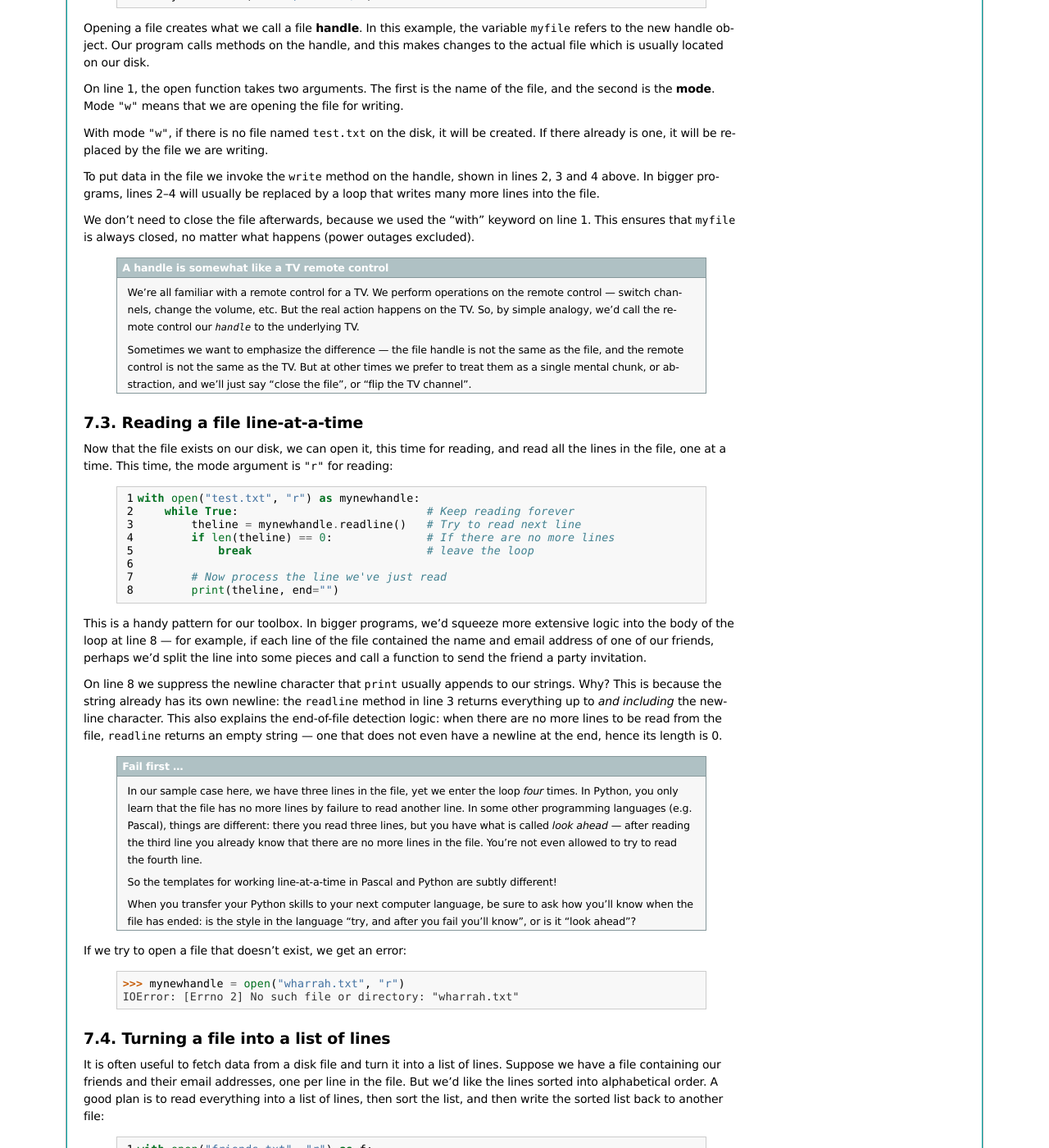
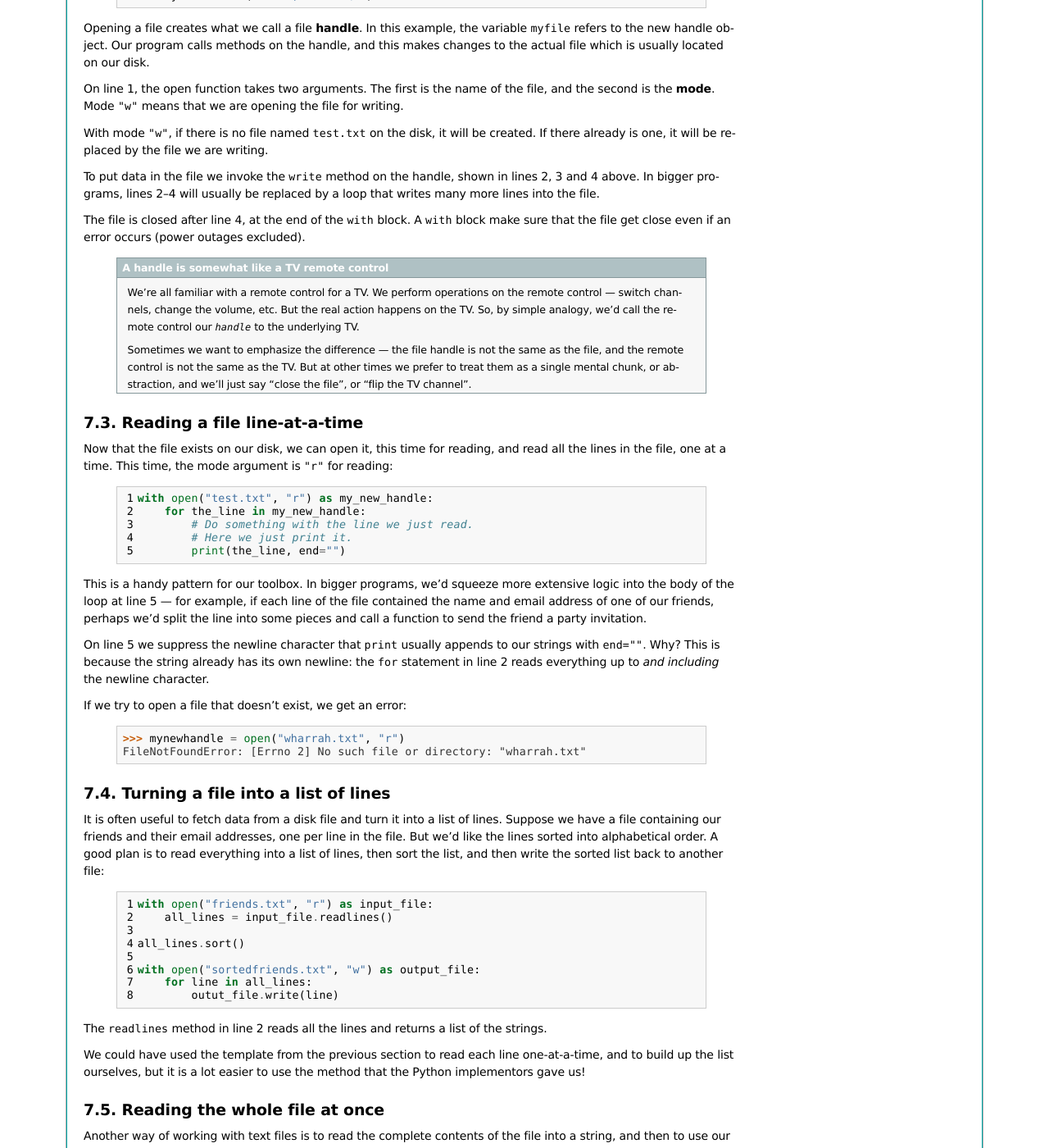
Before and after one commit to HowToThink/HowToThink, a Sphinx documentation site: the page built from source/PvL_07.rst, in a window 1280 px wide and 1400 px high, scrolled down 591 px. Shown: the whole window at 82% size. Built offline with Sphinx 7.4.7, drawn with Linux system fonts in a browser that asks for light colours; formulas are drawn with MathJax 3; some of the changed text lies outside the part shown.

Commit message:
Rework chapter on IO

```diff
--- a/source/PvL_07.rst
+++ b/source/PvL_07.rst
@@ -23,7 +23,7 @@ data available the next time the computer is turned on and the program
 is started, it has to be written to a **non-volatile** storage medium,
 such a hard drive, usb drive, or CD-RW.
 
-Data on non-volatile storage media is stored in named locations on the media
+Data on non-volatile storage media is stored in named locations
 called **files**. By reading and writing files, programs can save information
 between program runs.
 
@@ -44,7 +44,7 @@ Let's begin with a simple program that writes three lines of text into a file:
     .. sourcecode:: python3
         :linenos:
 
-        with  open("test.txt", "w") as myfile:
+        with open("test.txt", "w") as myfile:
             myfile.write("My first file written from Python\n")
             myfile.write("---------------------------------\n")
             myfile.write("Hello, world!\n")
@@ -65,8 +65,7 @@ To put data in the file we invoke the ``write`` method on the handle, shown
 in lines 2, 3 and 4 above.  In bigger programs, lines 2--4 will usually be
 replaced by a loop that writes many more lines into the file.
 
-We don't need to close the file afterwards, because we used the "with" keyword on line 1.
-This ensures that ``myfile`` is always closed, no matter what happens (power outages excluded).
+The file is closed after line 4, at the end of the ``with`` block. A ``with`` block make sure that the file get close even if an error occurs (power outages excluded).
 
 
     .. admonition:: A handle is somewhat like a TV remote control
@@ -92,61 +91,35 @@ the lines in the file, one at a time. This time, the mode argument is ``"r"`` fo
     .. sourcecode:: python3
         :linenos:
 
-        with open("test.txt", "r") as mynewhandle:
-            while True:                            # Keep reading forever
-                theline = mynewhandle.readline()   # Try to read next line
-                if len(theline) == 0:              # If there are no more lines
-                    break                          # leave the loop
-
-                # Now process the line we've just read
-                print(theline, end="")
+        with open("test.txt", "r") as my_new_handle:
+            for the_line in my_new_handle:
+                # Do something with the line we just read.
+                # Here we just print it.
+                print(the_line, end="")
 
 This is a handy pattern for our toolbox. In bigger programs, we'd
-squeeze more extensive logic into the body of the loop at line 8 ---
+squeeze more extensive logic into the body of the loop at line 5 ---
 for example, if each line of the file contained the name and email address
 of one of our friends, perhaps we'd split the line into some pieces and
 call a function to send the friend a party invitation.
 
-On line 8 we suppress the newline character that ``print``
-usually appends to our strings.  Why?  This is because the string already
-has its own newline:  the ``readline`` method in line 3 returns everything
-up to *and including* the newline character.  This also explains the
-end-of-file detection logic: when there are no more lines to be
-read from the file, ``readline`` returns an empty string --- one that does not
-even have a newline at the end, hence its length is 0.
-
-    .. admonition::  Fail first ...
-
-        In our sample case here, we have three lines in the file, yet
-        we enter the loop *four* times.  In Python, you only learn that
-        the file has no more lines by failure to read another line.
-        In some other programming languages
-        (e.g. Pascal), things are different: there you read three lines,
-        but you have what is called *look ahead* --- after reading the third
-        line you already know that there are no more lines in the file.
-        You're not even allowed to try to read the fourth line.
-
-        So the templates for working line-at-a-time in Pascal and Python are
-        subtly different!
-
-        When you transfer your Python skills to your next computer language,
-        be sure to ask how you'll know when the file has ended: is the style
-        in the language "try, and after you fail you'll know", or is
-        it "look ahead"?
-
+On line 5 we suppress the newline character that ``print``
+usually appends to our strings with ``end=""``.  Why?  This is because the string already
+has its own newline:  the ``for`` statement in line 2 reads everything
+up to *and including* the newline character.
 
 If we try to open a file that doesn't exist, we get an error:
 
     .. sourcecode:: python3
 
         >>> mynewhandle = open("wharrah.txt", "r")
-        IOError: [Errno 2] No such file or directory: "wharrah.txt"
+        FileNotFoundError: [Errno 2] No such file or directory: "wharrah.txt"
 
 Turning a file into a list of lines
 -----------------------------------
 
 It is often useful to fetch data from
-a disk file and turn it into a list of lines.  Suppose we have a
+a disk file and turn it into a list of lines. Suppose we have a
 file containing our friends and their email addresses, one per line
 in the file.  But we'd like the lines sorted into
 alphabetical order.  A good plan is to read everything into a
@@ -156,14 +129,14 @@ back to another file:
     .. sourcecode:: python3
         :linenos:
 
-        with open("friends.txt", "r") as f:
-            xs = f.readlines()
+        with open("friends.txt", "r") as input_file:
+            all_lines = input_file.readlines()
 
-        xs.sort()
+        all_lines.sort()
 
-        with  open("sortedfriends.txt", "w") as g:
-            for v in xs:
-                g.write(v)
+        with open("sortedfriends.txt", "w") as output_file:
+            for line in all_lines:
+                outut_file.write(line)
 
 The ``readlines`` method in line 2 reads all the lines and
 returns a list of the strings.
@@ -181,7 +154,7 @@ contents of the file into a string, and then to use our string-processing
 skills to work with the contents.
 
 We'd normally use this method of processing files if we were not
-interested in the line structure of the file.   For example, we've
+interested in the line structure of the file. For example, we've
 seen the ``split`` method on strings which can break a string into
 words.  So here is how we might count the number of words in a
 file:
@@ -211,7 +184,7 @@ An example
 ----------
 
 Many useful line-processing programs will read a text file line-at-a-time and do some minor
-processing as they write the lines to an output file.  They might number the
+processing as they write the lines to an output file. They might number the
 lines in the output file, or insert extra blank lines after every 60 lines to
 make it convenient for printing on sheets of paper, or extract some specific
 columns only from each line in the source file, or only print lines that
@@ -224,42 +197,13 @@ omitting any lines that begin with ``#``:
        :linenos:
 
         def filter(oldfile, newfile):
-            infile = open(oldfile, "r")
-            outfile = open(newfile, "w")
-            while True:
-                text = infile.readline()
-                if len(text) == 0:
-                    break
-                if text[0] == "#":
-                    continue
+            with open(oldfile, "r") as infile, open(newfile, "w") as outfile:
+                for line in infile:
+                    # Put any processing logic here
+                    if line[0] != '#':
+                        outfile.write(line)
 
-                # Put any more processing logic here
-                outfile.write(text)
-
-            infile.close()
-            outfile.close()
-
-In this case, we explicitly open and close the files, instead of using the with statement used above.
-This is because we're working with two files, and this way, they code is much neater.
-
-The ``continue`` statement at line 9 skips over the remaining lines in
-the current iteration of the loop, but the loop will still iterate.  This
-style looks a bit contrived here, but it is often useful to say *"get the
-lines we're not concerned with out of the way early, so that we have
-cleaner more focused logic in the meaty part of the loop that might be
-written around line 11."*
-
-Thus, if ``text`` is the empty string, the loop exits. If the first character
-of ``text`` is a hash mark, the flow of execution goes to the top of the loop, ready
-to start processing the next line.
-Only if both conditions fail do we fall through to do the processing at line 11, in this
-example, writing the line into the new file.
-
-Let's consider one more case: suppose our original file contained empty
-lines.  At line 6 above, would this program find the first empty line in the
-file, and terminate immediately?   No!  Recall that ``readline`` always
-includes the newline character in the string it returns.  It is only when we
-try to read *beyond* the end of the file that we get back the empty string of length 0.
+On line 2, we open two files: the file to read, and the file to write. From line 3, we read the input file line by line. We write the line in the output file only if the condition on line 5 is true.
 
 .. index:: directory
 
@@ -330,22 +274,29 @@ We'll need to get a few things right before this works:
    (as some students are), this may require some more special handling to work around our proxy.
    Use a local resource for the purpose of this demonstration!
 
-Here is a slightly different example.  Rather than save the web resource to
-our local disk, we read it directly into a string, and return it:
+Here is a slightly different example using the *requests* module. This module is not part of the standard library distributed with python, however it is easier to use and significantly more potent than the *urllib* module distributed with python. Read *requests* documentation on `<http://docs.python-requests.org/>`_ to learn how to install and use the module. Here, rather than save the web resource to
+our local disk, we read it directly into a string, and we print that string:
 
-    .. sourcecode:: python3
-        :linenos:
+.. sourcecode:: python3
+    :linenos:
 
-        import requests
+    import requests
 
+    url = "http://xml.resource.org/public/rfc/txt/rfc793.txt"
+    response = requests.get(url)
+    print(response.text)
 
-        the_text = requests.get("http://xml.resource.org/public/rfc/txt/rfc793.txt")
-        print(the_text)
+Opening the remote URL returns the response from the server. That response contains several informations, and the *requests* module allows us to access them in various ways. On line 5, we get the downloaded document as a single string. We could also read it line by line as follows:
 
-Opening the remote url returns what we call a **socket**.  This is a handle to
-our end of the connection between
-our program and the remote web server.  We can call read, write, and close methods on
-the socket object in much the same way as we can work with a file handle.
+.. sourcecode:: python3
+    :linenos:
+
+    import requests
+
+    url = "http://xml.resource.org/public/rfc/txt/rfc793.txt"
+    response = requests.get(url)
+    for line in response:
+        print(line)
 
 
 Glossary
@@ -394,10 +345,6 @@ Glossary
         A file that contains printable characters organized into lines
         separated by newline characters.
 
-    socket
-        One end of a connection allowing one to read and write
-        information to or from another computer.
-
     volatile memory
         Memory which requires an electrical current to maintain state. The
         *main memory* or RAM of a computer is volatile.  Information stored in
```
Also changed, not shown: other parts of source/PvL_07.rst (+1 -1 lines).
